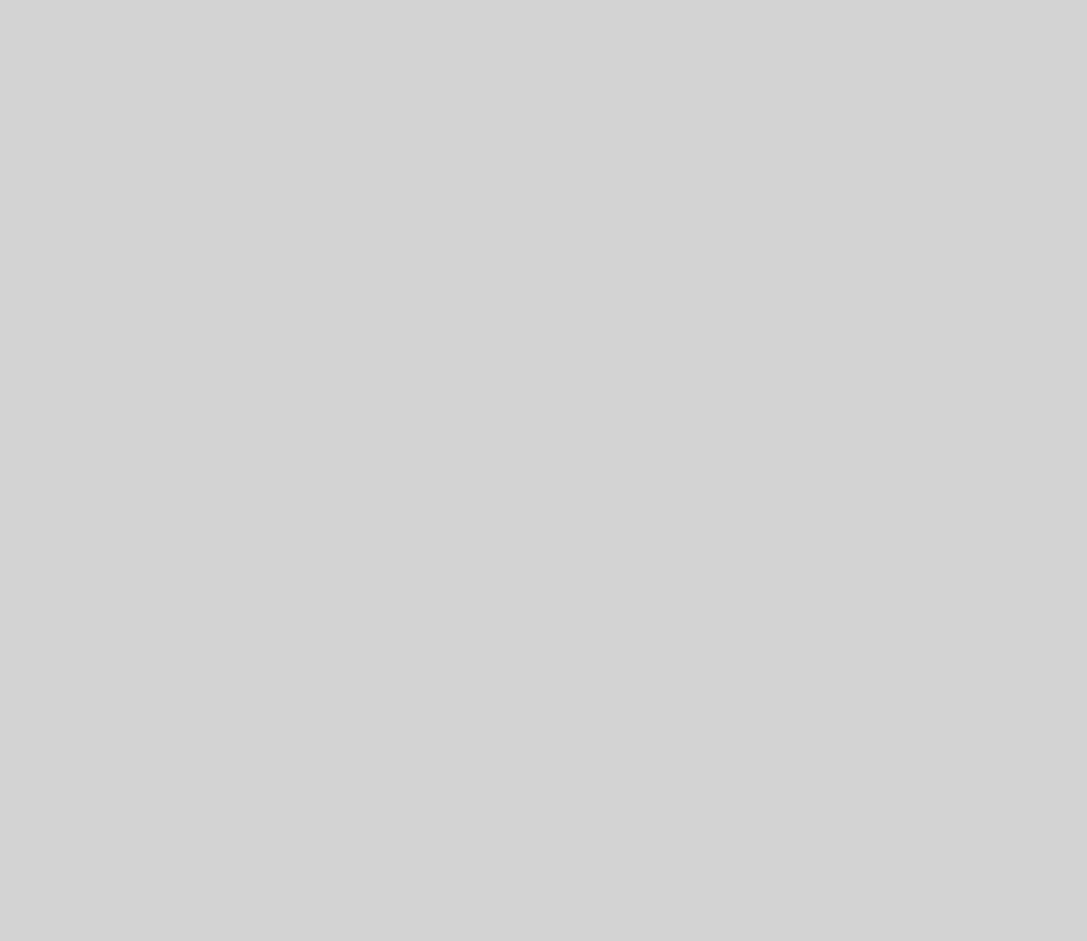
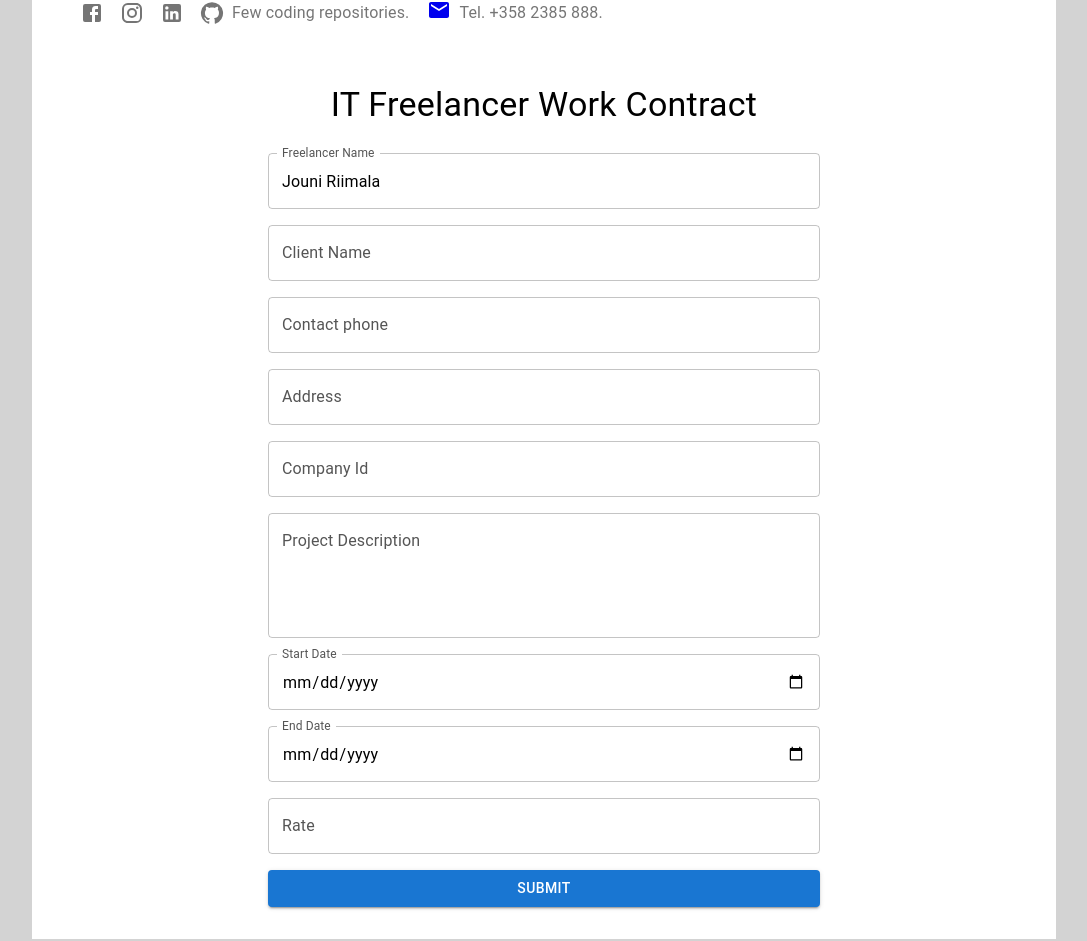
Before and after one commit to JouniR68/CV, a React (Vite) app: page /contract in a window 1280 px wide. Before the commit this address had no page. Shown: the part 227-1168 px from the top of the page, without its empty margins (96-1183 px from the left). Before the commit the page ends 800 px from the top, so only its background shows below. Built offline with nearby package versions, Linux system fonts and the light colour scheme.

Commit message:
Contract

```diff
--- a/src/App.jsx
+++ b/src/App.jsx
@@ -29,6 +29,7 @@ import Typography from '@mui/material/Typography';
 import Stack from '@mui/material/Stack';
 import { darkTheme, lightTheme } from "./components/Themes";
 import ThankYouPage from "./components/ThankYou";
+import ContractForm from "./components/Contract";
 
 
 
@@ -56,6 +57,7 @@ function App() {
               <Route path='/register' element={<Customer />} />
               <Route path='/customers' element={<CustomerData />} />
               <Route path='/thanks' element={<ThankYou />} />
+              <Route path='/contract' element={<ContractForm />} />
               <Route path="output" element={<CV />} />
               <Route path='profile' element={<ProfileLayout />}>
                 <Route index element={<Profile />} />
--- /dev/null
+++ b/src/components/Contract.jsx
@@ -0,0 +1,219 @@
+import React, { useState } from 'react';
+import { Container, TextField, Button, Box, Typography, MenuItem } from '@mui/material';
+
+const ContractForm = () => {
+    const [form, setForm] = useState({
+        freelancerName: 'Jouni Riimala',
+        clientName: '',
+        phone: '',
+        address: '',
+        companyId: '',
+        projectDescription: '',
+        startDate: '',
+        endDate: '',
+        rate: ''
+    });
+
+    const [errors, setErrors] = useState({});
+
+    const handleChange = (e) => {
+        const { name, value } = e.target;
+        setForm({ ...form, [name]: value });
+        setErrors({ ...errors, [name]: '' });
+    };
+
+    const validate = () => {
+        let tempErrors = {};
+        let isValid = true;
+
+        if (!form.freelancerName) {
+            tempErrors.freelancerName = 'Freelancer name is required';
+            isValid = false;
+        }
+        if (!form.clientName) {
+            tempErrors.clientName = 'Client name is required';
+            isValid = false;
+        }
+
+        if (!form.clientName) {
+            tempErrors.phone = 'Phonenumber is required';
+            isValid = false;
+        }
+
+        if (!form.address) {
+            tempErrors.address = 'Address is required';
+            isValid = false;
+        }
+
+
+        if (!form.companyId.length < 8) {
+            tempErrors.clientName = 'Company Id (Y-id) incorrect';
+            isValid = false;
+        }
+        if (!form.projectDescription) {
+            tempErrors.projectDescription = 'Project description is required';
+            isValid = false;
+        }
+        if (!form.startDate) {
+            tempErrors.startDate = 'Start date is required';
+            isValid = false;
+        }
+        if (!form.endDate) {
+            tempErrors.endDate = 'End date is required';
+            isValid = false;
+        }
+        if (!form.rate) {
+            tempErrors.rate = 'Rate is required';
+            isValid = false;
+        }
+
+        setErrors(tempErrors);
+        return isValid;
+    };
+
+    const handleSubmit = async (e) => {
+        e.preventDefault();
+        if (validate()) {
+            // Handle form submission, e.g., send form to the server
+            try {
+                if (form != undefined || form != "") {
+                    const contractRef = await addDoc(collection(db, "Contracts"), form);
+                    console.log("document written with id: ", contractRef.id) + " with form: " + form;
+                    navigate('/thanks')
+                }
+            } catch (e) {
+                console.error("Error adding contract ", e);
+            }
+        }
+        console.log('Form form:', form);
+    }
+
+
+/*
+        <TextField
+          label="Currency"
+          name="currency"
+          select
+          value={form.currency}
+          onChange={handleChange}
+        >
+          <MenuItem value="USD">USD</MenuItem>
+          <MenuItem value="EUR">EUR</MenuItem>
+          <MenuItem value="GBP">GBP</MenuItem>
+          <MenuItem value="INR">INR</MenuItem>
+        </TextField>
+
+*/
+
+
+return (
+    <Container maxWidth="sm">
+        <Box
+            component="form"
+            onSubmit={handleSubmit}
+            sx={{
+                display: 'flex',
+                flexDirection: 'column',
+                gap: 2,
+                mt: 5,
+            }}
+        >
+            <Typography variant="h4" gutterBottom>
+                IT Freelancer Work Contract
+            </Typography>
+            <TextField
+                label="Freelancer Name"
+                name="freelancerName"
+                value={form.freelancerName}
+                onChange={handleChange}
+                error={Boolean(errors.freelancerName)}
+                helperText={errors.freelancerName}
+            />
+            <TextField
+                label="Client Name"
+                name="clientName"
+                value={form.clientName}
+                onChange={handleChange}
+                error={Boolean(errors.clientName)}
+                helperText={errors.clientName}
+            />
+
+            <TextField
+                label="Contact phone"
+                name="phone"
+                value={form.phone}
+                onChange={handleChange}
+                error={Boolean(errors.phone)}
+                helperText={errors.phone}
+            />
+
+            <TextField
+                label="Address"
+                name="address"
+                value={form.address}
+                onChange={handleChange}
+                error={Boolean(errors.address)}
+                helperText={errors.address}
+            />
+
+            <TextField
+                label="Company Id"
+                name="companyId"
+                value={form.companyId}
+                onChange={handleChange}
+                error={Boolean(errors.companyId)}
+                helperText={errors.companyId}
+            />
+
+
+            <TextField
+                label="Project Description"
+                name="projectDescription"
+                value={form.projectDescription}
+                onChange={handleChange}
+                error={Boolean(errors.projectDescription)}
+                helperText={errors.projectDescription}
+                multiline
+                rows={4}
+            />
+            <TextField
+                label="Start Date"
+                name="startDate"
+                type="date"
+                value={form.startDate}
+                onChange={handleChange}
+                error={Boolean(errors.startDate)}
+                helperText={errors.startDate}
+                InputLabelProps={{
+                    shrink: true,
+                }}
+            />
+            <TextField
+                label="End Date"
+                name="endDate"
+                type="date"
+                value={form.endDate}
+                onChange={handleChange}
+                error={Boolean(errors.endDate)}
+                helperText={errors.endDate}
+                InputLabelProps={{
+                    shrink: true,
+                }}
+            />
+            <TextField
+                label="Rate"
+                name="rate"
+                value={form.rate}
+                onChange={handleChange}
+                error={Boolean(errors.rate)}
+                helperText={errors.rate}
+            />
+            <Button type="submit" variant="contained" color="primary">
+                Submit
+            </Button>
+        </Box>
+    </Container>
+);
+};
+
+export default ContractForm;
```
